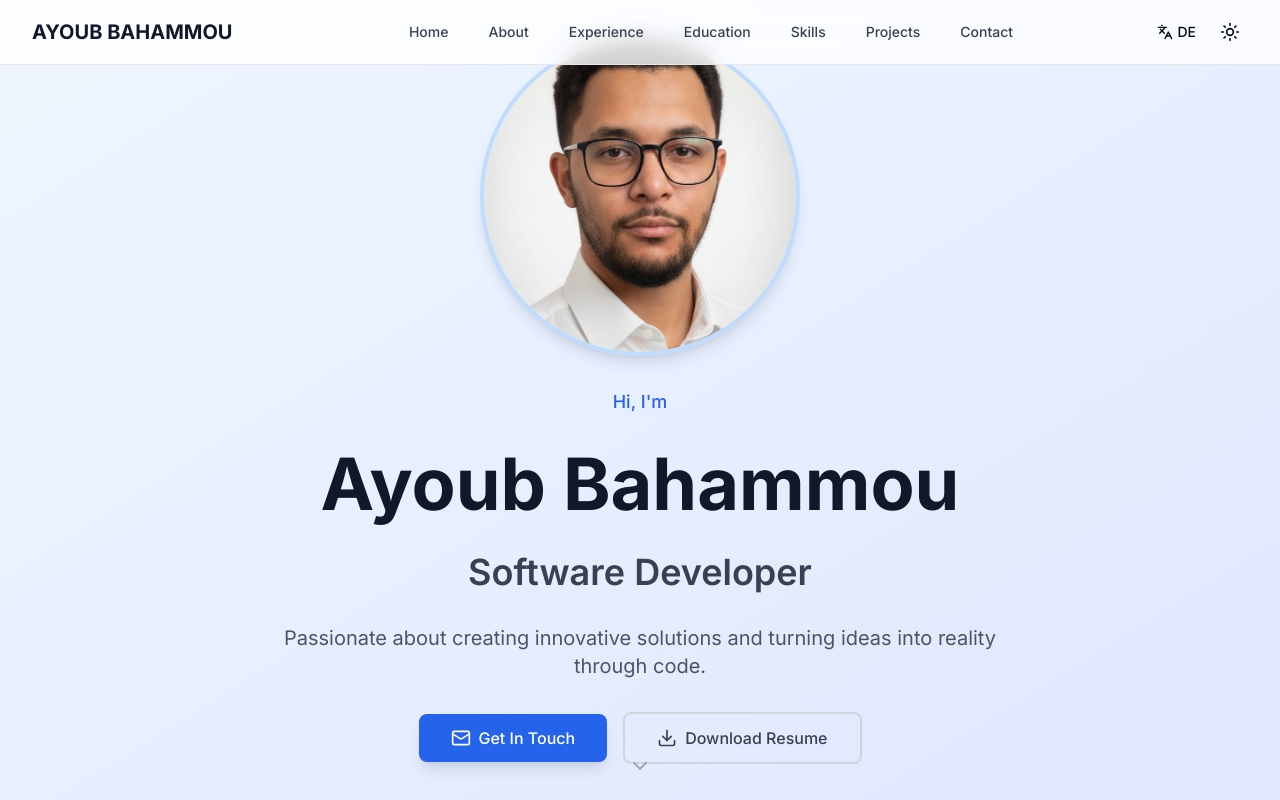
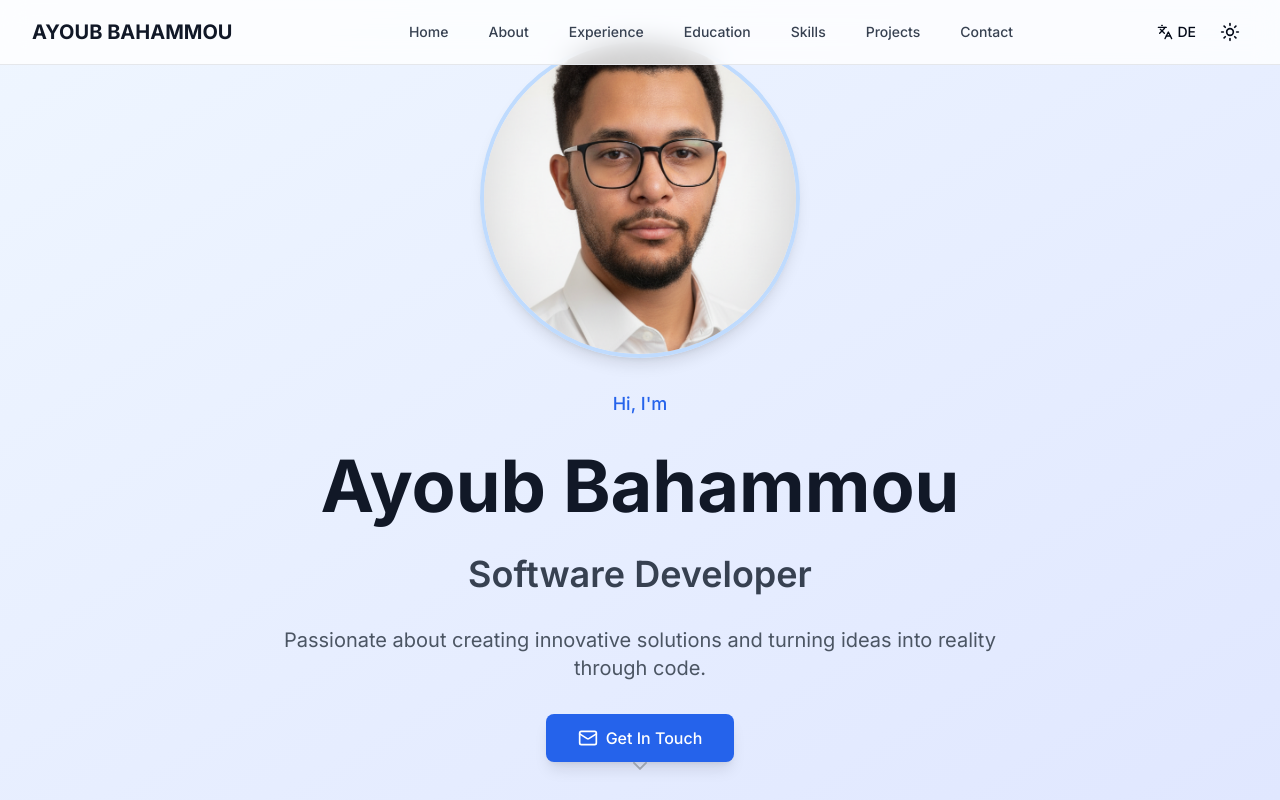
Before and after one commit to AyoubHisoka14/portfolio, a Next.js app: page / in a window 1280 px wide. Shown: the top 800 px of the page. Built offline with nearby package versions, Linux system fonts and the light colour scheme.

Commit message:
Small Changes

```diff
--- a/src/components/contact-section.tsx
+++ b/src/components/contact-section.tsx
@@ -12,12 +12,12 @@ const contactInfo = [
     value: "ayoubbahammou2001@gmail.com",
     href: "mailto:ayoubbahammou2001@gmail.com",
   },
-  {
-    icon: Phone,
-    label: "Phone",
-    value: "+49 152 293 93 769",
-    href: "tel:+4915229393769",
-  },
+  // {
+  //   icon: Phone,
+  //   label: "Phone",
+  //   value: "+49 152 293 93 769",
+  //   href: "tel:+4915229393769",
+  // },
   {
     icon: MapPin,
     label: "Location",
--- a/src/components/hero-section.tsx
+++ b/src/components/hero-section.tsx
@@ -100,14 +100,14 @@ export function HeroSection() {
               {t("hero.cta")}
             </button>
 
-            <a
-              href="/resume.pdf"
-              download
-              className="flex items-center gap-2 border-2 border-gray-300 dark:border-gray-600 text-gray-700 dark:text-gray-300 hover:border-blue-600 dark:hover:border-blue-400 hover:text-blue-600 dark:hover:text-blue-400 px-8 py-3 rounded-lg font-medium transition-colors duration-200"
-            >
-              <Download className="h-5 w-5" />
-              {t("hero.resume")}
-            </a>
+            {/*<a*/}
+            {/*  href="/resume.pdf"*/}
+            {/*  download*/}
+            {/*  className="flex items-center gap-2 border-2 border-gray-300 dark:border-gray-600 text-gray-700 dark:text-gray-300 hover:border-blue-600 dark:hover:border-blue-400 hover:text-blue-600 dark:hover:text-blue-400 px-8 py-3 rounded-lg font-medium transition-colors duration-200"*/}
+            {/*>*/}
+            {/*  <Download className="h-5 w-5" />*/}
+            {/*  {t("hero.resume")}*/}
+            {/*</a>*/}
           </motion.div>
 
           {/* Scroll Indicator */}
```
